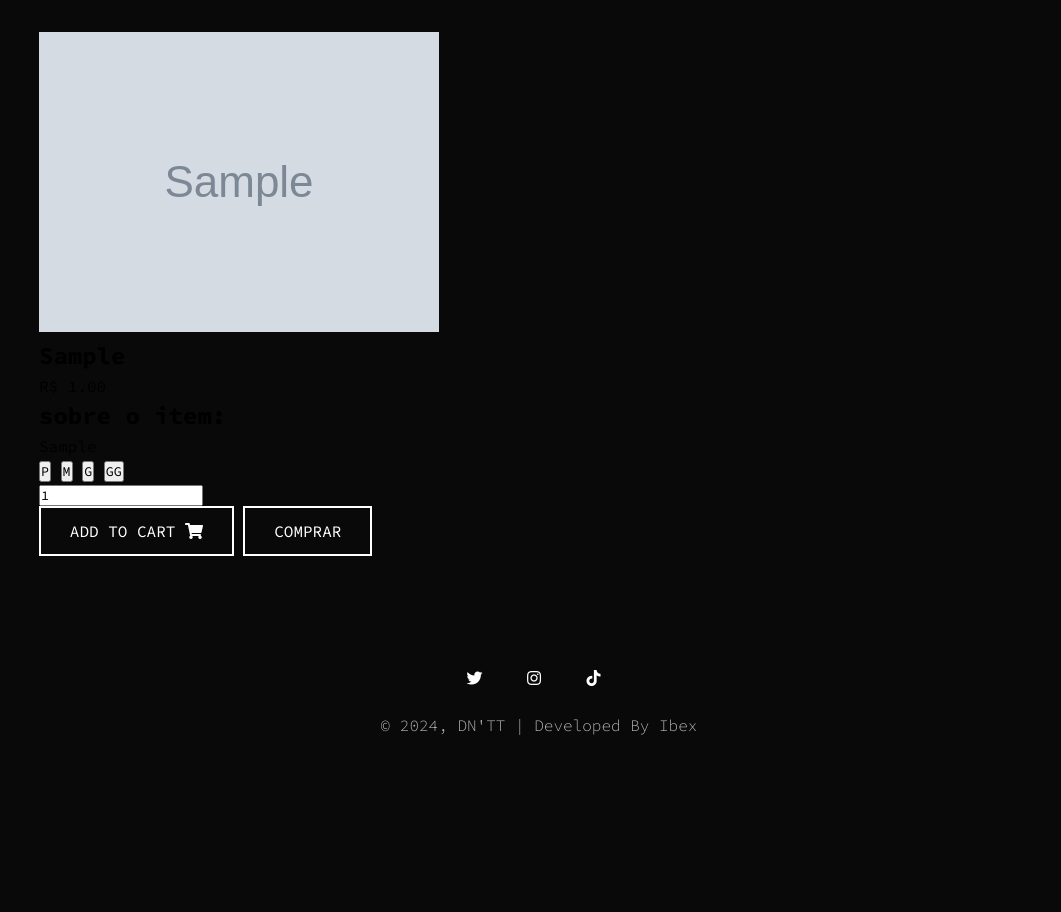
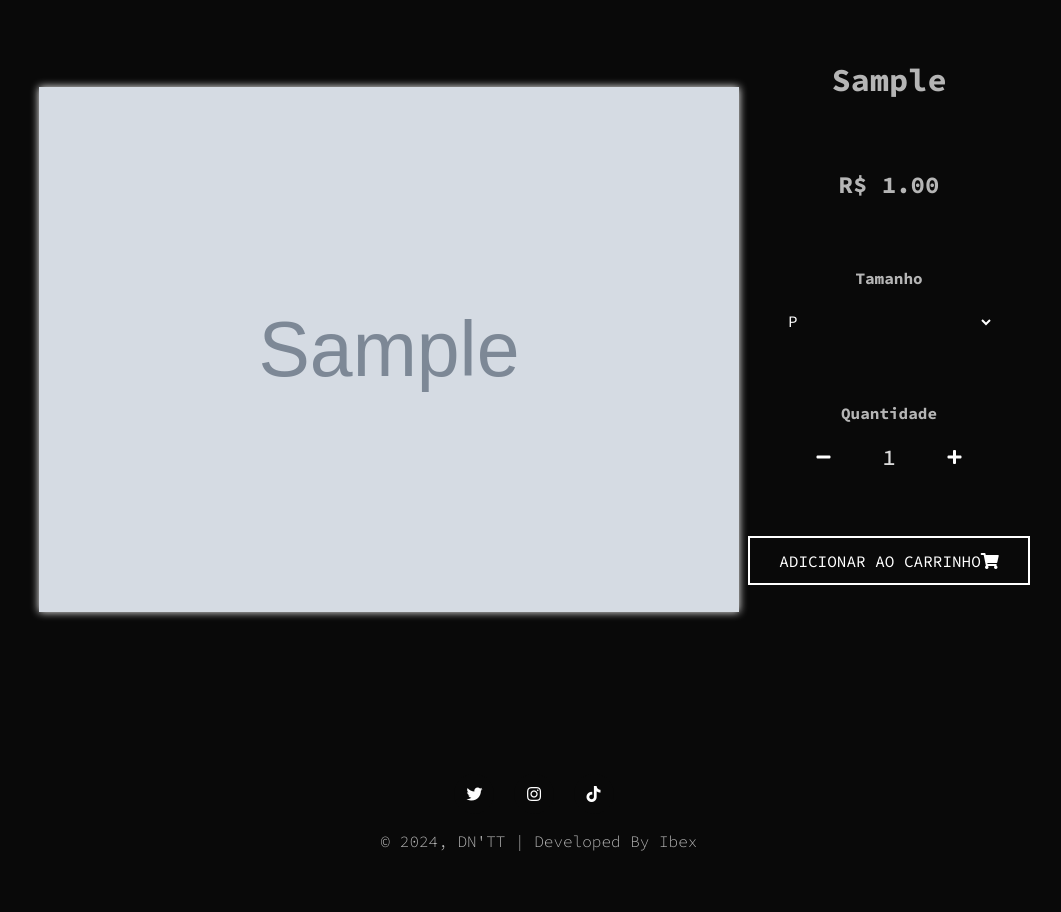
Before and after one commit to amalia-coelho/akame, a PHP site: the page made by produto.php in a window 1280 px wide. Shown: the part 186-1098 px from the top of the page, without its empty margins (101-1162 px from the left). Before the commit the page ends 921 px from the top, so only its background shows below. Run offline with PHP 8.4, Linux system fonts and the light colour scheme; a user stored in the database is signed in; tables that the repository leaves empty hold one stand-in row (values such as "Sample post"); grey boxes marked "Sample" are stand-in pictures; data that the repository does not hold is empty.

Commit message:
Update produto.php

```diff
--- a/produto.php
+++ b/produto.php
@@ -19,6 +19,7 @@ session_start();
   <head>
       <meta charset="UTF-8">
       <meta name="viewport" content="width=device-width, initial-scale=1.0">
+      <script src="js/jquery-3.6.0.min.js"></script>
       <link rel="stylesheet" href="css/navbar.css">
       <link rel="stylesheet" href="css/produto.css">
       <link rel="stylesheet" href="css/footer.css">
@@ -28,69 +29,60 @@ session_start();
   <body>
     <?php include('php/navbar.php');?>
     <main>
-        <div class = "card">
-             <!-- card left -->
-            <div class = "product-imgs">
-                <div class = "img-display">
-                    <div class = "img-showcase">
+        <div class="image">
             <img src="img/<?php echo $produto['img_1'];?>">
         </div>
+        <div class="info-prod">
+            <div class="nm_prod">
+                <h1 class="texto"><?php echo $produto['nm_produto'];?></h1>
+            </div>
+            <div class="preco">
+                <h2 class="texto">R$ <?php echo $produto['vl_produto'];?>.00</h2>
+            </div>
+            <div class="tam">
+                <h4 class="texto">Tamanho</h4>
+                <select id="tamanho">
+                    <option value="P">P</option>
+                    <option value="M">M</option>
+                    <option value="G">G</option>
+                    <option value="GG">GG</option>
+                </select>
+            </div>
+            <div class="quantidade">
+                <h4 class="texto">Quantidade</h4>
+                <div class="quant-space">
+                    <button class="btn-quant decrementButton"><i class="fas fa-minus"></i></button>
+                    <input type="number" name="quant" id="quant" min="1" value="1">
+                    <button class="btn-quant incrementButton"><i class="fas fa-plus"></i></i></button>
                 </div>
             </div>
-            <!-- card right -->
-            <div class="product-content">
-                <h2 class="product-title"><?php echo $produto['nm_produto'];?></h2>
-                <div class="product-price">
-                    <p class="new-price">R$ <?php echo $produto['vl_produto'];?>.00</p>
+            <div class="button-space">
+                <button id="cart" type="button" class="btn" id="cart">Adicionar ao carrinho<i class="fas fa-shopping-cart"></i></button>
             </div>
-                <div class="product-detail">
-                    <h2>sobre o item:</h2>
-                    <p><?php echo $produto['ds_produto'];?></p>
-                </div>
-                    <button class="size" onClick="selectTamanho(this.value);" value="P">P</button>
-                    <button class="size" onClick="selectTamanho(this.value);" value="M">M</button>
-                    <button class="size" onClick="selectTamanho(this.value);" value="G">G</button>
-                    <button class="size" onClick="selectTamanho(this.value);" value="GG">GG</button>
-<script>
-  function selectTamanho(tamanho) {
-    document.getElementById('tamanho').value = tamanho;
-}
-</script>
-                    <input style="visibility: hidden;" type="text" value="P" id="tamanho">
-                <div class="purchase-info">
-                    <input type="number" min="1" value="1" id="quant"><br>
-                    <button id="cart" type="button" class="btn" id="cart">Add to Cart <i class="fas fa-shopping-cart"></i></button>
-                    <button type = "button" class="btn" id="comprar">Comprar</button>
-                    <br><span style="color:white;"></span>
-                </div>
-            </div>
+            <span></span>
         </div>
     </main>
     <?php include('php/footer.php');?>
 
 	<!-- JS -->
-	<script src="js/jquery-3.6.0.min.js"></script>
 	<script type="text/javascript">
 		$(document).ready(function(){
-			$("#comprar").click(function(){
-  			$.ajax({
-  				url: "php/script_carrinho.php",
-  				type: "GET",
-  				data: "id="+<?php echo $produto['id']?>+"&quant="+$("#quant").val()+"&size="+$("#tamanho").val(),
-  				dataType: "html"
-  			}).done(function(resposta) {
-	    $("span").html(resposta);
-
-		}).fail(function(jqXHR, textStatus ) {
-	    console.log("Request failed: " + textStatus);
-
-		}).always(function() {
-	    console.log("completou");
-		});
-  	});
+            //Aumentar quant
+            $(".incrementButton").click(function(){
+                var oldValue = parseInt($("#quant").val());
+                var newVal = oldValue + 1;
+                $("#quant").val(newVal);
             });
 
-$(document).ready(function(){
+            // Diminuir quant
+            $(".decrementButton").click(function(){
+                var oldValue = parseInt($("#quant").val());
+                if(oldValue > 1) {
+                    var newVal = oldValue - 1;
+                    $("#quant").val(newVal);
+                }
+            });
+
             $("#cart").click(function(){
                 $.ajax({
                     url: "php/script_carrinho.php",
@@ -101,31 +93,12 @@ $(document).ready(function(){
                     $("span").html("Adicionado ao carrinho!");
                 }).fail(function(jqXHR, textStatus ) {
                     console.log("Request failed: " + textStatus);
-
                 }).always(function() {
                     console.log("completou");
                 });
             });
         });
 	</script>
-
-<!--    <script>
-      function addCarrinho() {
-        // Obtém o valor do input
-        var quantidade = document.getElementById('quant').value;
-
-        // Obtém o ID do produto da URL atual
-        var url = window.location.href;
-        var parametros = new URLSearchParams(window.location.search);
-        var idProduto = <?php echo $$id_produto;?>
-
-        // Monta a URL com os parâmetros adicionados
-        var novaURL = 'php/script_carrinho.php?id=' + idProduto + '&quant=' + quantidade;
-
-        // Redireciona para a nova URL
-        window.location.href = novaURL;
-      }
-    </script>-->
 </body>
 </html>
 <?php } } ?>
```
Lines whose indentation alone changed are shown as unchanged.
